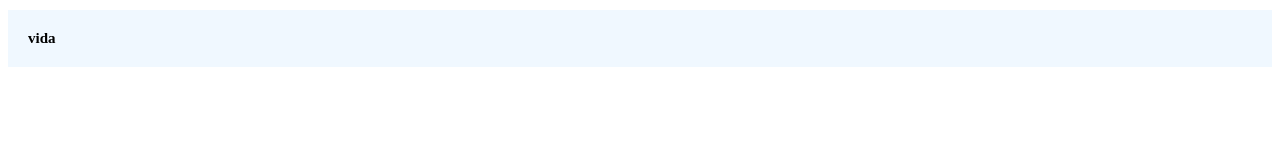
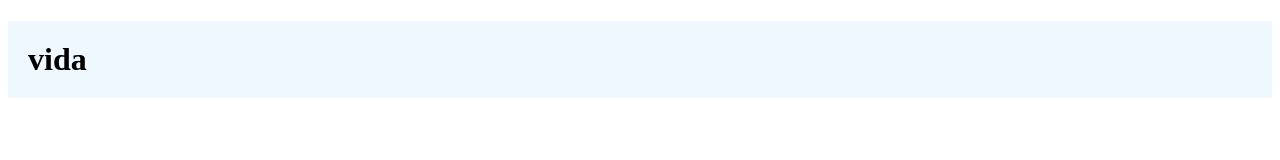
Before and after one commit to igorpaiads/igorpaiads.github.io, a plain HTML site: page index.html in a window 1280 px wide. Drawn offline with Linux system fonts and the light colour scheme.

Commit message:
novo novo

```diff
--- a/style.css
+++ b/style.css
@@ -1,5 +1,5 @@
 h1{
     background-color: aliceblue;
     padding: 20px;
-    font-size: 15px;
+
 }
```
